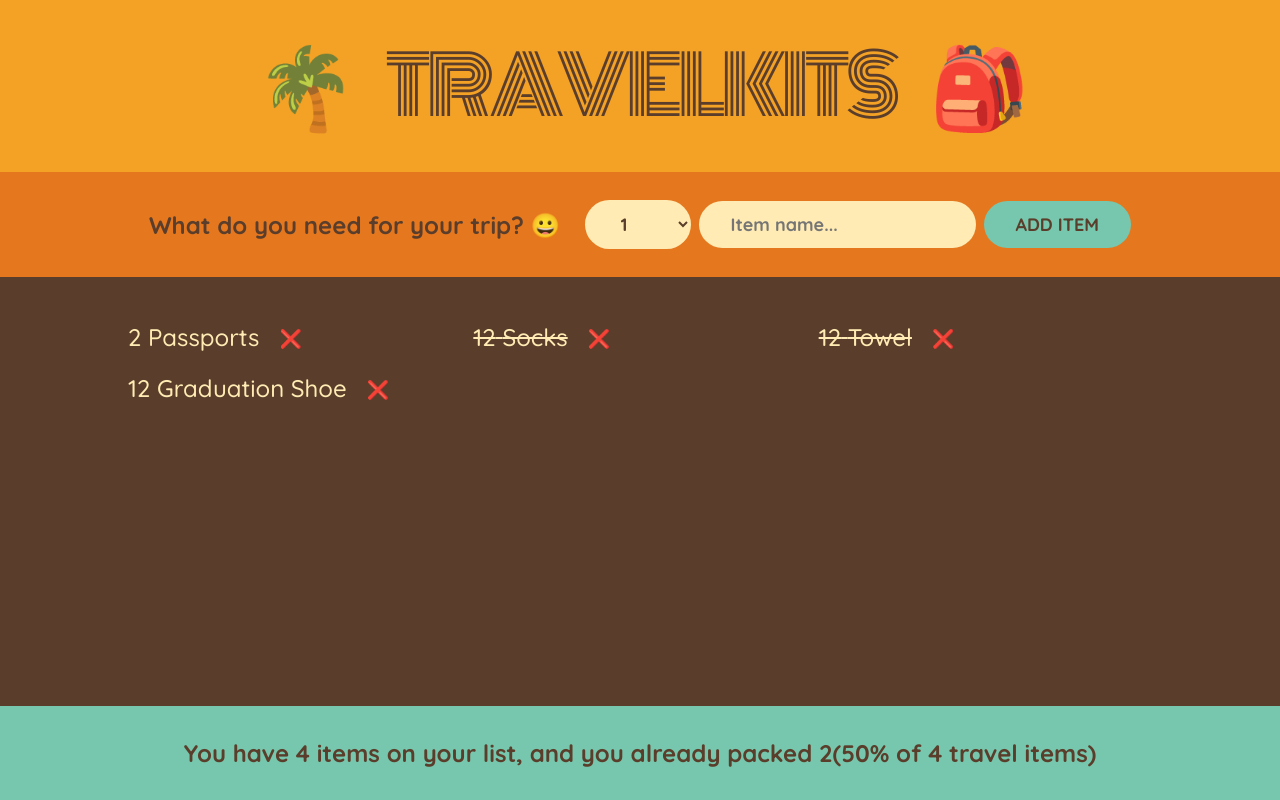
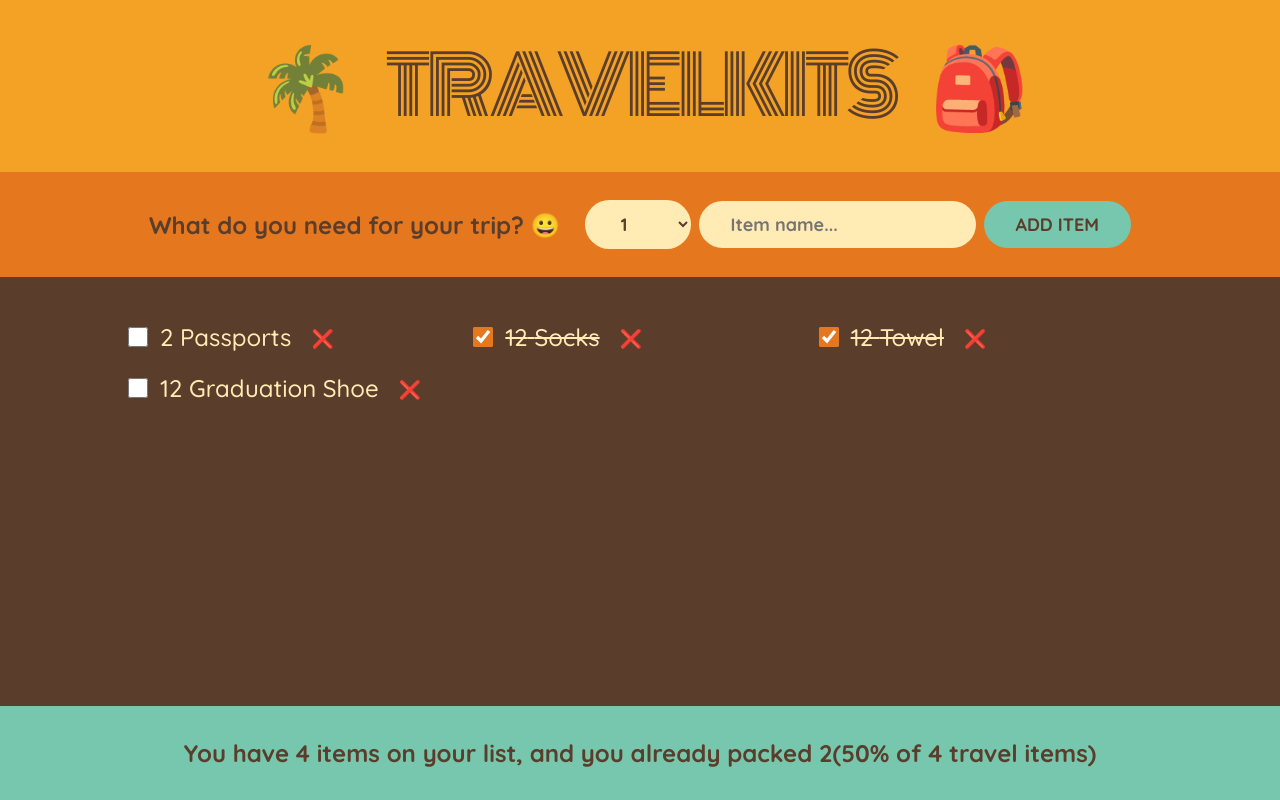
Before and after one commit to AmaduKamara/travelkits, a React (Create React App) app: page / in a window 1280 px wide. Built offline with nearby package versions, Linux system fonts and the light colour scheme.

Commit message:
Update Item.jsx

```diff
--- a/src/components/Item.jsx
+++ b/src/components/Item.jsx
@@ -1,8 +1,14 @@
 import React from "react";
 
-const Item = ({ item, onDeleteItem }) => {
+const Item = ({ item, onDeleteItem, onToggleItem }) => {
   return (
     <li>
+      <input
+        type="checkbox"
+        checked={item.packed}
+        value={item.packed}
+        onChange={() => onToggleItem(item.id)}
+      />
       <span style={item.packed ? { textDecoration: "line-through" } : {}}>
         {item.quantity} {item.description}
       </span>
```
